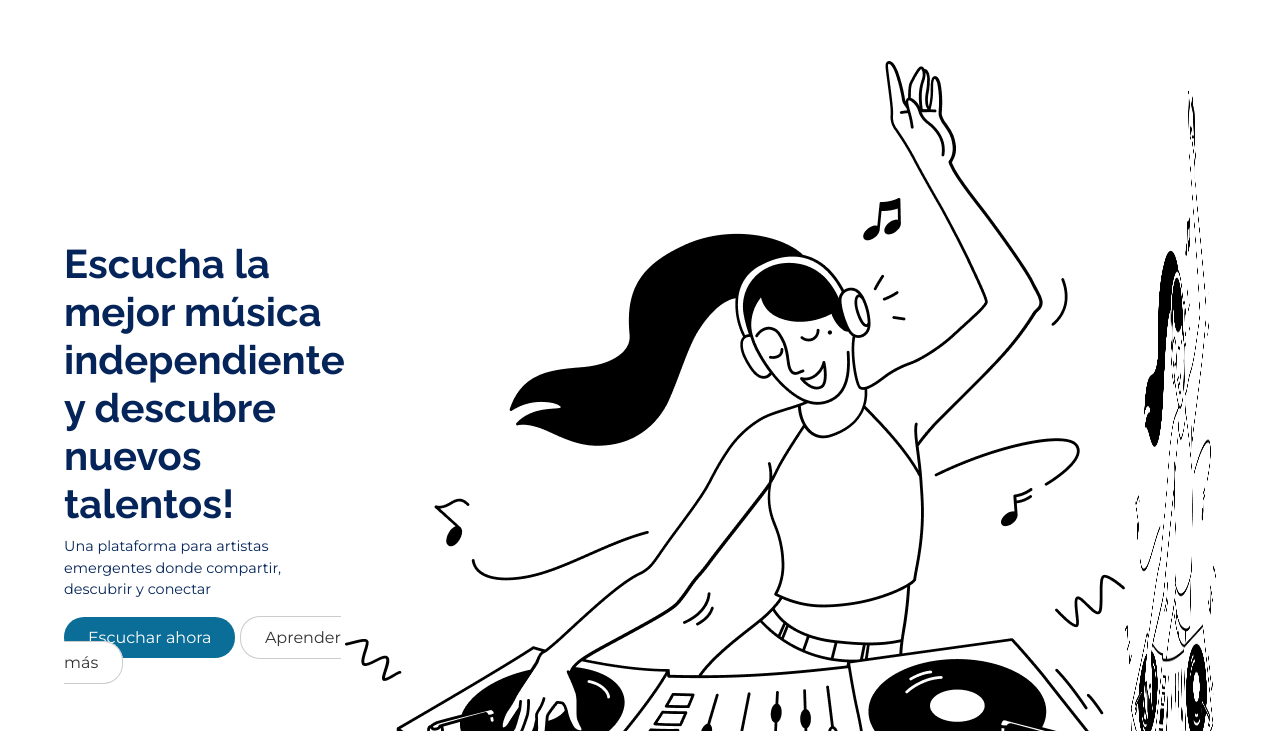
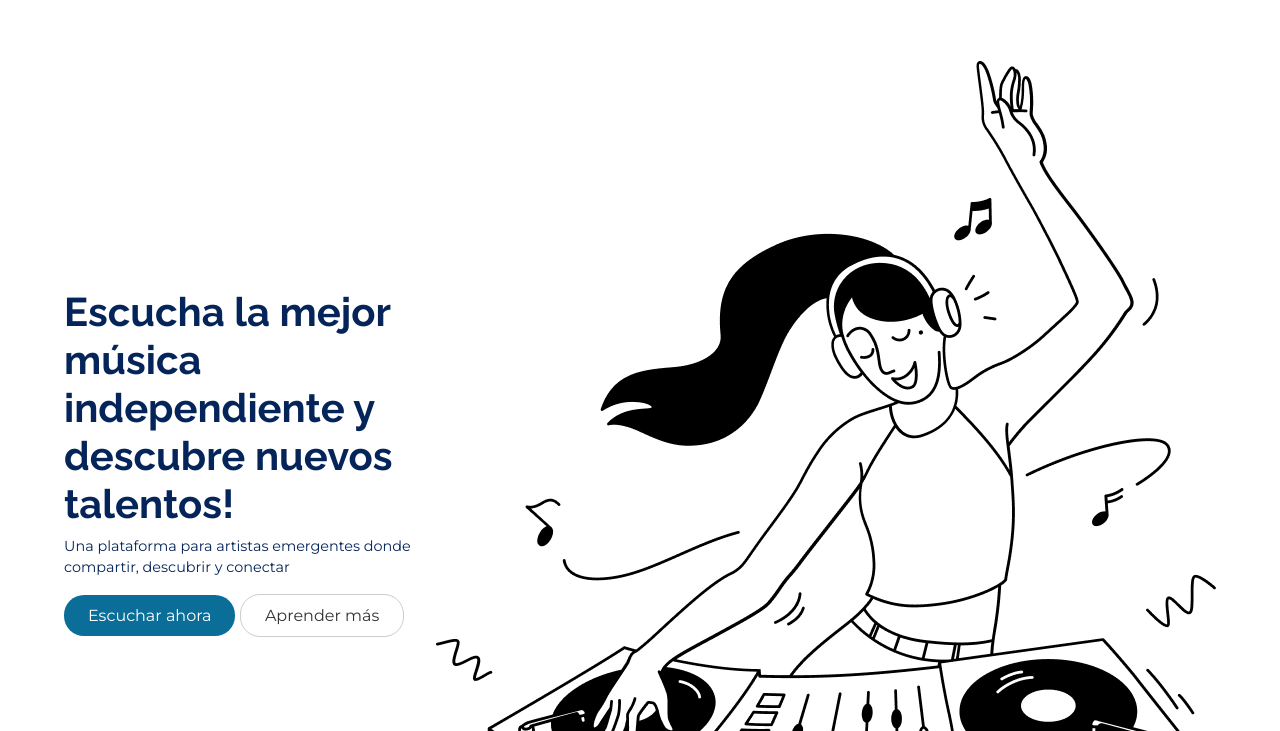
Before and after one commit to ShoterBroXD/PlaYAIHC, a plain HTML site: page index.html in a window 1280 px wide. Shown: the part 69-800 px from the top of the page. Drawn offline with nearby package versions, Linux system fonts and the light colour scheme.

Commit message:
fix: Index arreglado

```diff
--- a/index.html
+++ b/index.html
@@ -45,9 +45,7 @@
         </nav>
     </header>
         <img src="assets/img/images/hero-dj.png" alt="Imagen de héroe">
-            <div class="hero-image">
-                <img src="assets/img/images/hero-dj.png" alt="Imagen de héroe">
-            </div>
+
         </main>
     </body>
 </head>
```
